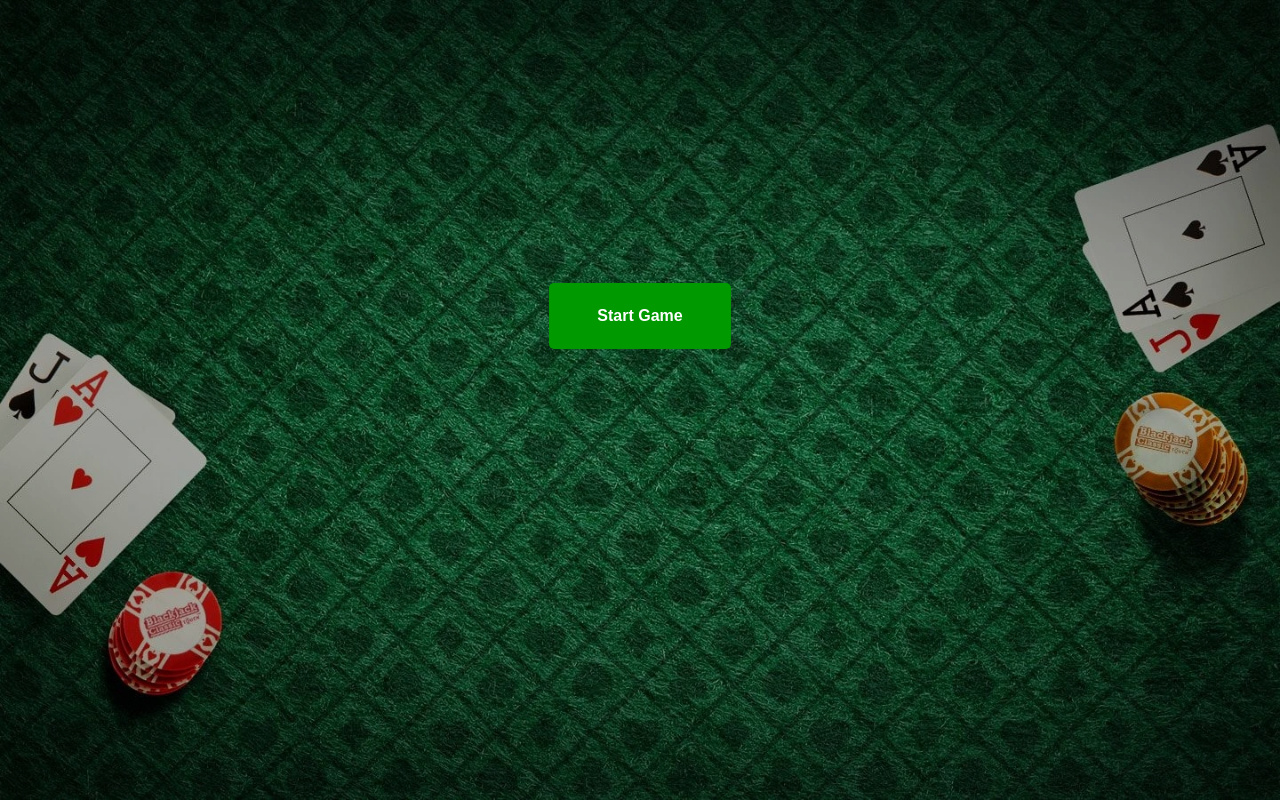
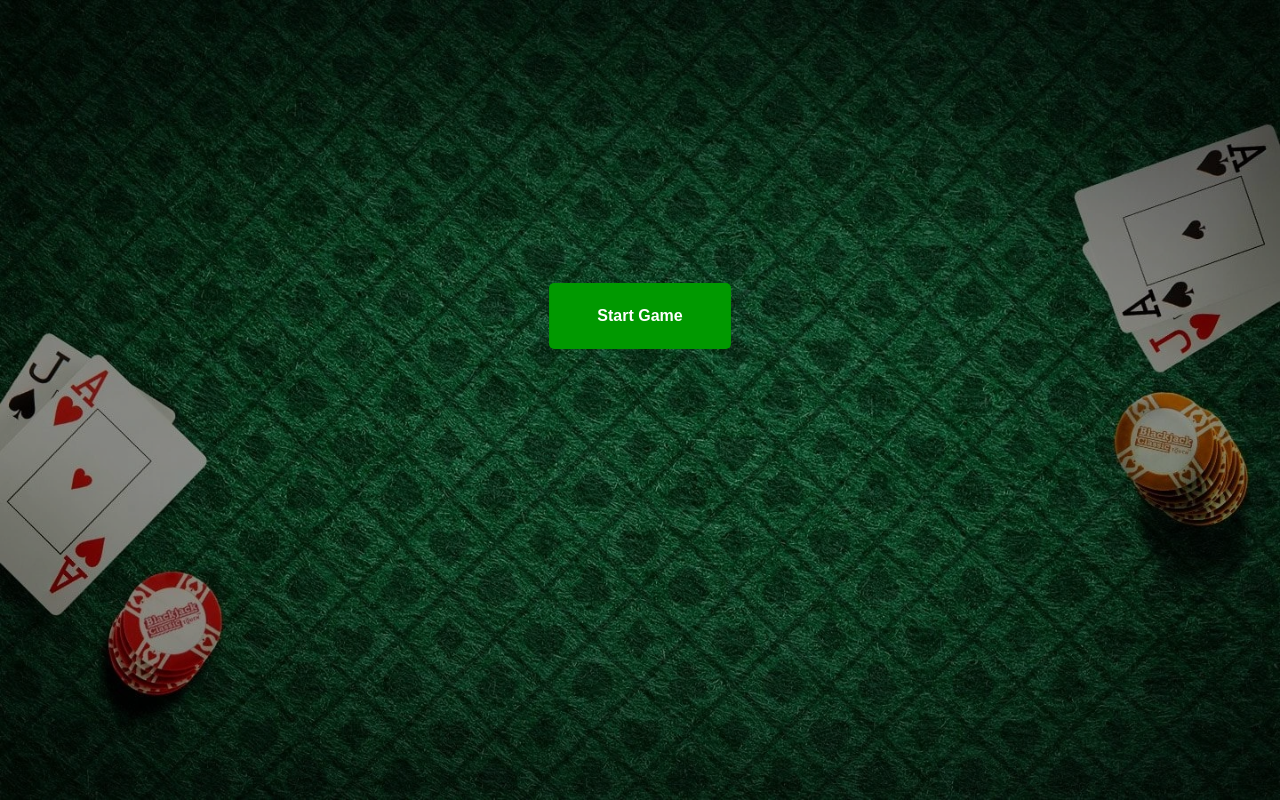
Before and after one commit to brandond98/blackjack, a plain HTML site: page index.html in a window 1280 px wide. Drawn offline with nearby package versions, Linux system fonts and the light colour scheme.

Commit message:
minor change

```diff
--- a/script.js
+++ b/script.js
@@ -156,7 +156,7 @@ const checkForWinner = () => {
   } else if (dealerScore > playerScore && dealerScore <= 21) {
     $("#game-area").append("<h1>The Dealer wins!</h1>");
   } else {
-    $("#game-area").append("<h1>You win!🥳</h1>");
+    $("#game-area").append("<h1>You win! 🥳</h1>");
   }
 
   gameOver();
--- a/style.css
+++ b/style.css
@@ -1,7 +1,7 @@
 @import url("https://fonts.googleapis.com/css2?family=Open+Sans&display=swap");
 
 body {
-  background: linear-gradient(0deg, rgba(0, 0, 0, 0.3), rgba(0, 0, 0, 0.3)),
+  background: linear-gradient(0deg, rgba(0, 0, 0, 0.4), rgba(0, 0, 0, 0.4)),
     url(img/background.webp);
   background-size: cover;
   font-family: "Open Sans", sans-serif;
```
